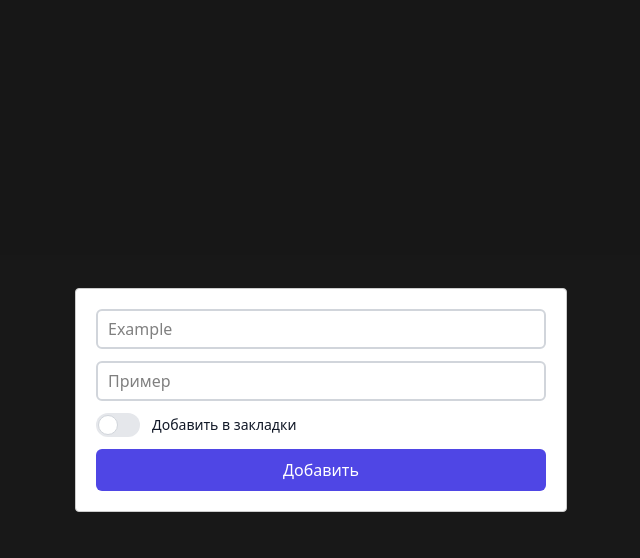
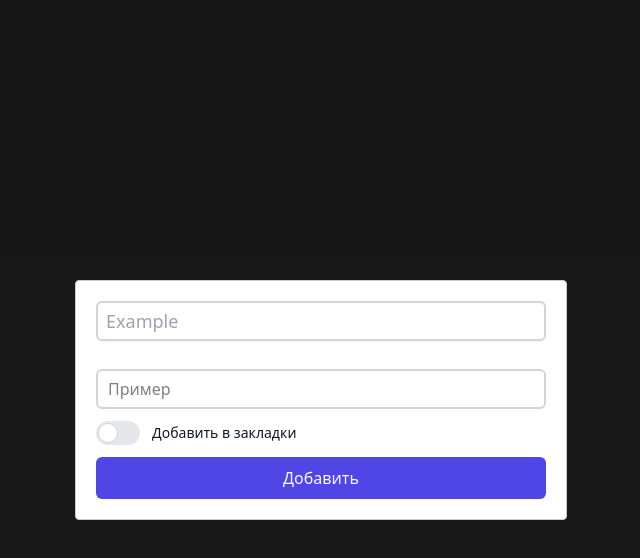
Before and after one commit to chopperqt/word-library, a React (Create React App) app: page / in a window 1280 px wide. Both pictures are taken after a click on the button "Добавить слово". Shown: the top 558 px of the page, without its empty margins (319-959 px from the left). Built offline with nearby package versions, Linux system fonts and the light colour scheme.

Commit message:
Add some validate

```diff
--- /dev/null
+++ b/src/common/text-field/TextField.tsx
@@ -0,0 +1,66 @@
+import { ChangeEvent, useEffect } from 'react'
+import { useController } from "react-hook-form"
+
+import Input from "components/Input"
+
+export interface TextFieldProps {
+  name: string
+  control: any
+  placeholder?: string
+  value?: string
+  isRequired?: boolean
+}
+const TextField = ({
+  name,
+  placeholder,
+  control,
+  value,
+  isRequired = false,
+}: TextFieldProps) => {
+  const {
+    field: {
+      onChange: fieldUpdate,
+      value: fieldValue,
+    },
+    fieldState: {
+      error,
+    },
+  } = useController({
+    control,
+    name,
+    rules: {
+      required: {
+        value: isRequired,
+        message: 'Поле обязательное!'
+      }
+    }
+  })
+
+  useEffect(() => {
+    if (!value) return
+
+    fieldUpdate(value)
+  }, [])
+
+  const handleChange = (e: ChangeEvent<HTMLInputElement>) => {
+    fieldUpdate(e.target.value)
+  }
+
+  return (
+    <div className='h-14'>
+      <Input
+        value={fieldValue}
+        name={name}
+        placeholder={placeholder}
+        onChange={handleChange}
+      />
+      {!!error?.message && (
+        <div className='text-sm text-rose-700'>
+          {error.message}
+        </div>
+      )}
+    </div>
+  )
+}
+
+export default TextField
--- a/src/components/Input.tsx
+++ b/src/components/Input.tsx
@@ -1,8 +1,40 @@
-interface InputProps extends React.ComponentProps<'input'> { }
-const Input = ({
+import {
+  ChangeEvent,
+  useEffect,
+  forwardRef,
+} from 'react'
+
+interface InputProps extends React.ComponentProps<'input'> {
+  control?: any
+  name: string
+  value?: string
+}
+const Input = forwardRef(({
+  control,
+  value = '',
+  onChange,
   ...props
-}: InputProps) => (
+}: InputProps, ref: any) => {
+  const handleChange = (e: ChangeEvent<HTMLInputElement>) => {
+    if (onChange) {
+      onChange(e)
+    }
+  }
+
+  useEffect(() => {
+    if (!value) {
+      return
+    }
+
+  }, [])
+
+  return (
     <input
+      onChange={(e) => handleChange(e)}
+      value={value}
+      data-testid="input-field"
+      type="input"
+      ref={ref}
       className="
           w-full
           px-2
@@ -20,5 +52,6 @@ const Input = ({
       {...props}
     />
   )
+})
 
 export default Input
--- a/src/components/word-modal/WordModal.tsx
+++ b/src/components/word-modal/WordModal.tsx
@@ -1,3 +1,5 @@
+import TextField from "common/text-field/TextField"
+
 import { useForm } from "react-hook-form"
 
 import Button from "../Button"
@@ -32,10 +34,12 @@ const WordModal = ({
   const {
     control,
     handleSubmit: formSubmit,
-  } = useForm()
+  } = useForm({
+    mode: 'onChange',
+  })
 
   const handleSubmit = (data: any) => {
-    // Отрефакторить
+    // TODO Дописать интерфейс который приходит в дата
     console.log(data)
 
     if (onSubmit) {
@@ -51,11 +55,10 @@ const WordModal = ({
       className="w-full max-w-2xl flex flex-col gap-3"
       onSubmit={formSubmit(handleSubmit)}
     >
-      <InputMulti
+      <TextField
         name="english"
         control={control}
         placeholder={ENGLISH_PLACEHOLDER_TEXT}
-        defaultValue={normalizedEnglish}
         isRequired={true}
       />
       <InputMulti
--- a/src/pages/library/partials/Search.tsx
+++ b/src/pages/library/partials/Search.tsx
@@ -2,7 +2,6 @@ import { useState } from 'react'
 
 import Button from 'components/Button'
 import Input from 'components/Input'
-import AddWord from './AddWord'
 import WordModal from 'components/word-modal/WordModal'
 
 const ADD_TEXT = 'Добавить слово'
@@ -32,6 +31,7 @@ const Search = ({
         value={value}
         onChange={onChange}
         placeholder={SEARCH_TEXT}
+        name="search"
       />
       <Button
         onClick={handleOpen}
```
Also changed, not shown: 2 other files (tests, documents, lock files or other folders). Lines whose indentation alone changed are shown as unchanged.
